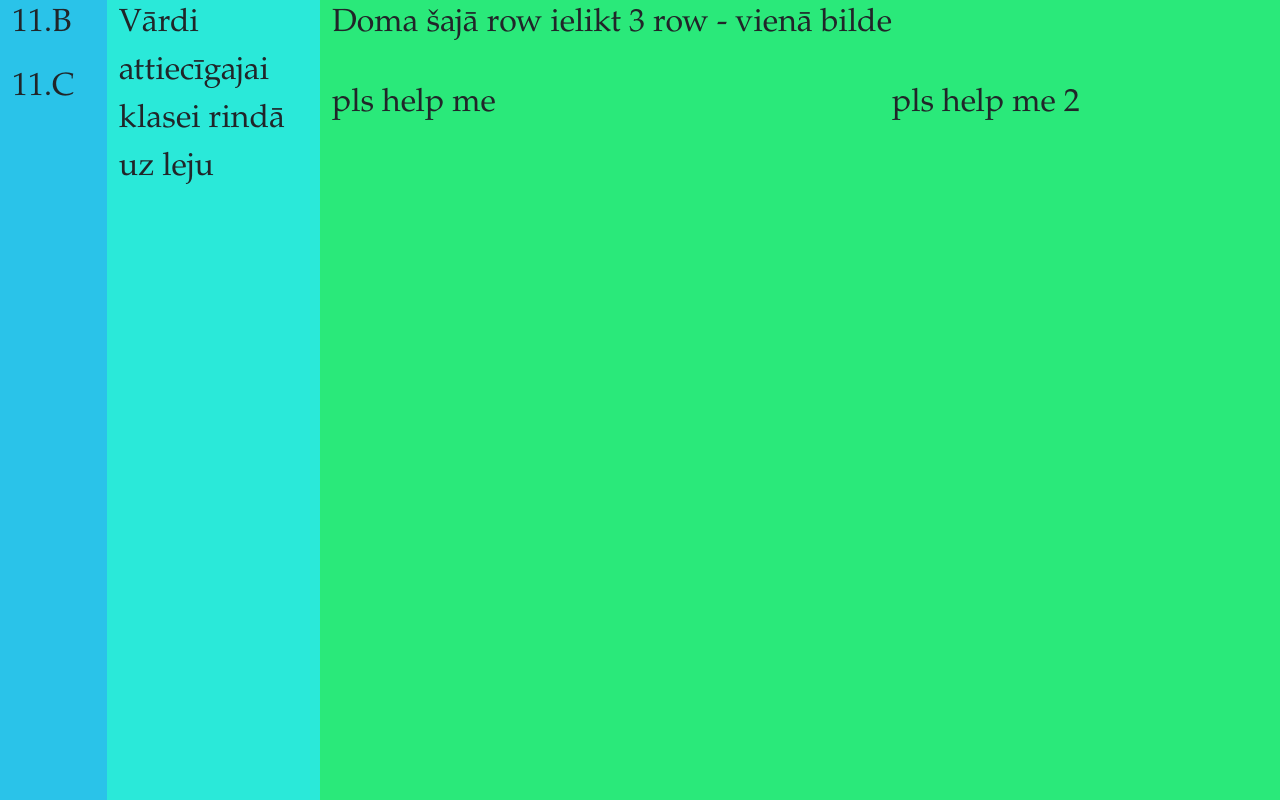
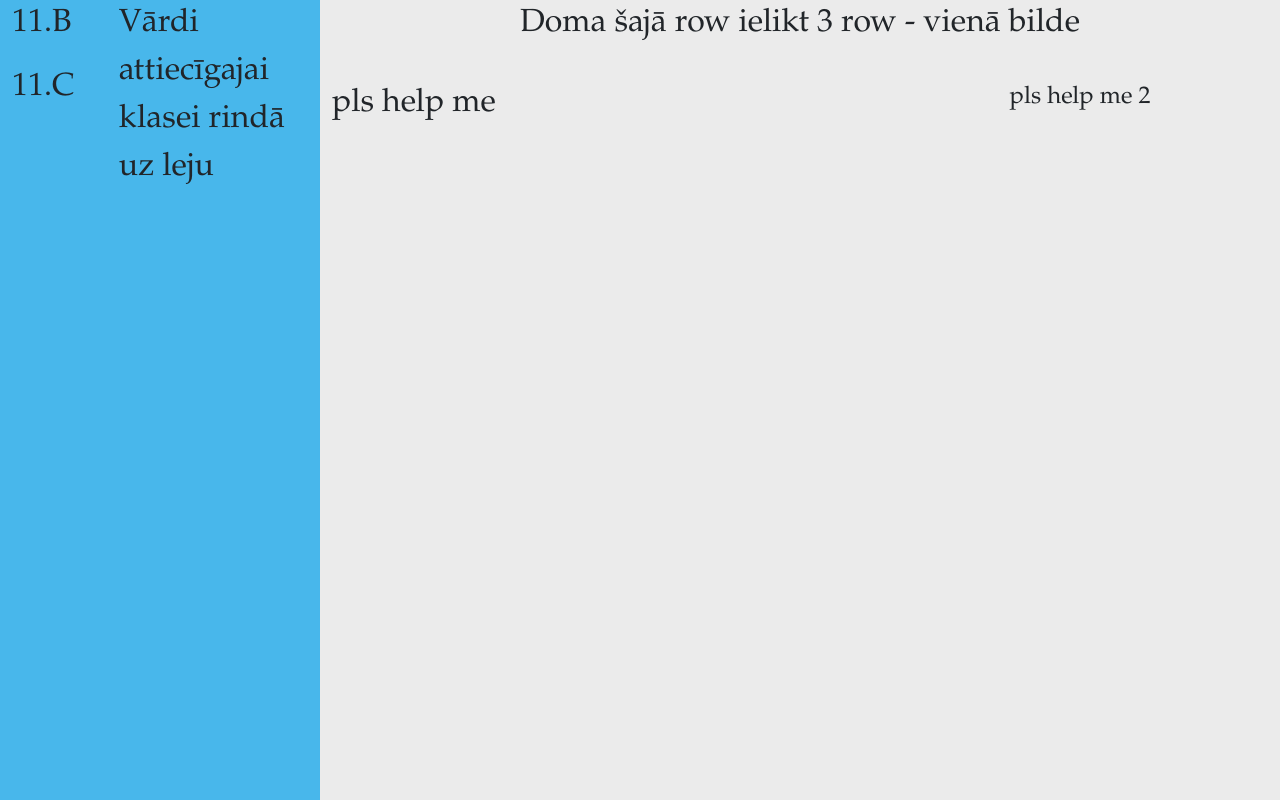
Before and after one commit to Arkeloy/Galerija, a plain HTML site: page index.html in a window 1280 px wide. Drawn offline with nearby package versions, Linux system fonts and the light colour scheme.

Commit message:
Update index.html

```diff
--- a/index.html
+++ b/index.html
@@ -16,8 +16,8 @@
     <body>
         <div class="container-fluid" style="background-color: darkgreen;"> <!-- vrb saite row organizācijai https://developer.mozilla.org/en-US/docs/Web/CSS/CSS_Grid_Layout -->
             <div class="row h-100">
-              <div class="col-1" style="background-color: rgb(42, 195, 233);"> <!-- klases -->
-                <p style="text-align:left; font-size: 200%; font-family: Garamond; ">
+              <div class="col-1" style="background-color: rgb(72, 183, 235);"> <!-- klases -->
+                <p style="text-align:left; font-size: 200%; font-family: Garamond;  ">
                   11.B
                 </p>
                 <p onclick="" onmouseover="" style="text-align:left; font-size: 200%; font-family: Garamond; ">
@@ -26,27 +26,27 @@
 
               </div>
 
-              <div class="col-2" style="background-color: rgb(42, 233, 217);"> <!-- skolēnu vārdi -->
+              <div class="col-2" style="background-color: rgb(72, 183, 235);"> <!-- skolēnu vārdi -->
                 <p style="text-align:left; font-size: 200%; font-family: Garamond; ">
                 Vārdi attiecīgajai klasei rindā uz leju
               </p>
               </div>
 
-              <div class="col-9" style="background-color: rgb(42, 233, 122);"> <!-- bilde ar aprakstu -->
+              <div class="col-9" style="background-color:rgb(235, 235, 235);"> <!-- bilde ar aprakstu -->
 
                 <div class="row" style="height: 10%;">
-                  <p style="text-align:left; font-size: 200%; font-family: Garamond; ">
+                  <p style="text-align:center; font-size: 200%; font-family: Garamond;">
                   Doma šajā row ielikt 3 row - vienā bilde
                   </p>
                 </div>
-              <div class="row" style="background-color: rgb(42, 233, 169); height: 90%;"> <!-- virsraksts -->
-                <div class="col-7" style="background-color: rgb(42, 233, 122);"> <!-- bilde -->
+              <div class="row" style="background-color: rgb(235, 235, 235); height: 90%;"> <!-- virsraksts -->
+                <div class="col-7" style="background-color: rgb(235, 235, 235);"> <!-- bilde -->
                   <p style="text-align:left; font-size: 200%; font-family: Garamond; ">
                     pls help me
                   </p>
                 </div>
-                <div class="col" style="background-color: rgb(42, 233, 122);"> <!-- apraksts -->
-                  <p style="text-align:left; font-size: 200%; font-family: Garamond; ">
+                <div class="col" style="background-color: rgb(235, 235, 235);"> <!-- apraksts -->
+                  <p style="text-align:center; font-size: 150%; font-family: Garamond;">
                       pls help me 2
                   </p>
                 </div>
```
